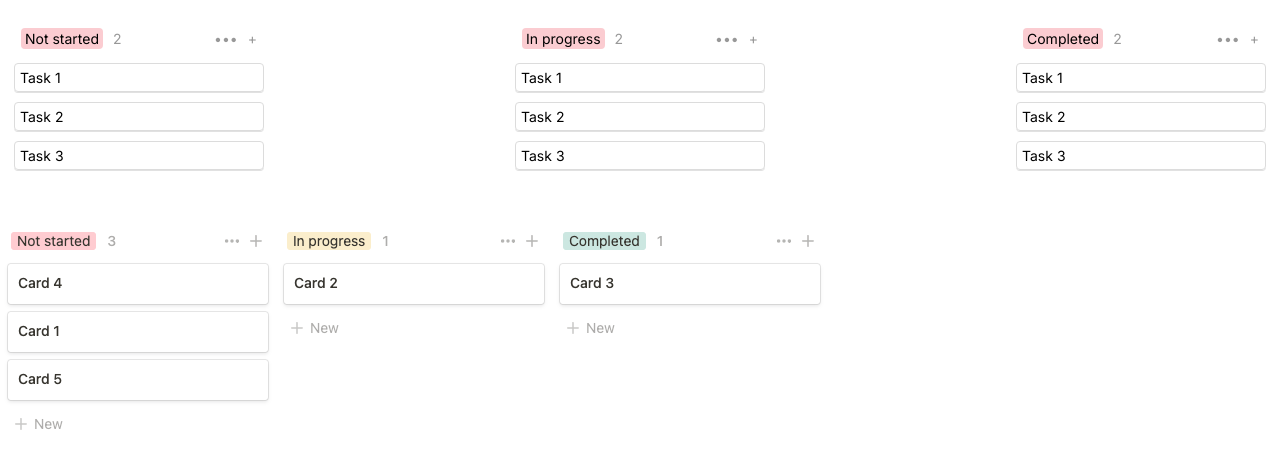
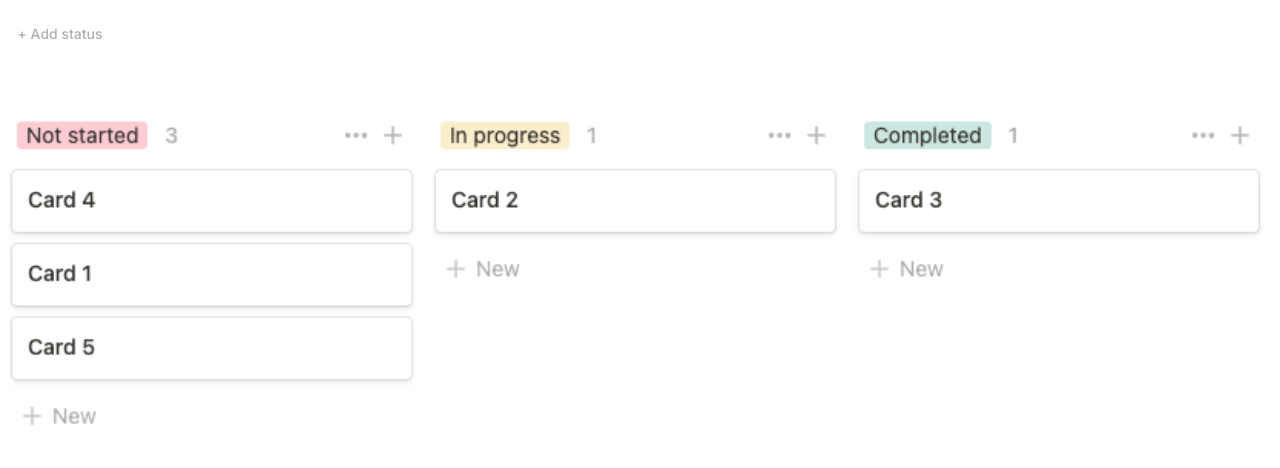
Before and after one commit to adayush/react-kanban, a React (Create React App) app: page / in a window 1280 px wide. Shown: the top 468 px of the page. Built offline with nearby package versions, Linux system fonts and the light colour scheme.

Commit message:
add tasks and status feature

```diff
--- a/src/App.js
+++ b/src/App.js
@@ -1,19 +1,21 @@
+import { useState } from 'react';
 import { Routes, Route } from 'react-router-dom';
 
 import Kanban from "./components/kanban";
 import Page from "./components/page"
-import "./data.json"
 import "./index.css"
 
 function App() {
+  //const file = require("./data.json")
   if (!localStorage.getItem('data')) {
-    const data = {}
-    localStorage.setItem('data', JSON.stringify(data))
+    console.log('Data not found, setting blank string')
+    localStorage.setItem('data', JSON.stringify([]))
   }
+  const [data, setData] = useState(JSON.parse(localStorage.getItem('data')))
 
   return <Routes>
-    <Route path='/' element={<Kanban />} />
-    <Route path='/edit/:id' element={<Page />} />
+    <Route path='/' element={<Kanban data={data} setData={setData} />} />
+    <Route path='/edit/:pageId/:taskId' element={<Page />} />
   </Routes>
 }
 
--- a/src/components/kanban.js
+++ b/src/components/kanban.js
@@ -1,45 +1,48 @@
+import NewButton from "./newButton"
 import style from "./kanban.module.css"
 
-const Status = ({title}) => (
+const Status = ({ id, title, tasks, data, setData }) => {
+  return (
     <div className={style.status}>
       <div className={style.header}>
         <div className={style.title}>
           <div>{title}</div>
-        <span>2</span>
+          <span>{tasks.length}</span>
         </div>
         <div>
-        <div>•••</div>
-        <div>+</div>
+          <img src={require("../images/dots.png")} alt="menu dots" />
+          <img src={require("../images/plus.png")} alt="plus" />
         </div>
       </div>
       <div className={style.tasks}>
         {/* Tasks */}
-      <div className={style.task}>
-        <span>Task 1</span>
+        {tasks.map((task) => (
+          <div key={task.id} className={style.task} onClick={() =>
+            window.open(`/edit/${id}/${task.id}`, '_blank', 'noopen,noreferrer')}>
+
+            <span>{task.title}</span>
           </div>
-      <div className={style.task}>
-        <span>Task 2</span>
-      </div>
-      <div className={style.task}>
-        <span>Task 3</span>
-      </div>
+        ))}
+        <NewButton type="task" data={data} statusId={id} setData={setData} />
       </div>
     </div>
   )
+}
 
-const Kanban = () => {
+const Kanban = ({ data, setData }) => {
+  console.log(typeof(data))
   return (
     <div>
       <div className={style.kanban}>
-        <Status title="Not started" />
-        <Status title="In progress" />
-        <Status title="Completed" />
+        {data?.map((status) => <Status key={status.id} id={status.id} title={status.title} tasks={status.tasks} data={data} setData={setData} />)}
+        <div className={style.status}>
+          <NewButton type="status" data={data} setData={setData} />
+        </div>
       </div>
       <br />
       <br />
-      <img src={require('./kanban.png')} />
+      <img className={style.temp} src={require('./kanban.png')} alt="temp" />
     </div>
-
   )
 }
 
--- a/src/components/kanban.module.css
+++ b/src/components/kanban.module.css
@@ -1,18 +1,26 @@
+.temp {
+    width: 100%;
+}
+
 .kanban {
     display: flex;
-    justify-content: space-between;
+    overflow-x: scroll;
 }
 
 .status {
-    padding: 1rem;
+    padding: 1rem 0.5rem;
+    width: 100%;
     min-width: 250px;
+    max-width: 300px;
 }
 .header {
     display: flex;
     justify-content: space-between;
-    margin: 0.5rem 0;
-    padding: 0.5rem;
+    margin: 0.75rem 0.25rem;
     color: #989898;
+}
+.header img {
+    max-width: 1.5rem;
 }
 .header div {
     display: flex;
@@ -21,23 +29,47 @@
     align-items: center;
 }
 .title {
-    font-size: 1rem;
+    font-size: 0.9rem;
+    font-weight: 500;
 }
 .title div {
-    padding: 2px 4px;
+    padding: 2px 6px;
     border-radius: 4px;
     color: black;
+}
+.status .title div {
+    background-color: #dcdcdc;
+}
+.status:nth-child(1) .title div {
     background-color: #fbccd1;
 }
+.status:nth-child(2) .title div {
+    background-color: #fbeecc;
+}
+.status:nth-child(3) .title div {
+    background-color: #cce7e1;
+}
+
 
 .tasks {
     display: flex;
     flex-direction: column;
     gap: 10px;
+    /* max-height: 200px;
+    overflow-y: scroll; */
 }
 .task {
     border: 1px solid #dcdcdc;
     border-radius: 4px;
     box-shadow: 0px 1px #e1e1e1;
-    padding: 5px;
+    padding: 0.75rem;
+    font-weight: 500;
 }
+.task:hover {
+    background-color: #f5f5f5;
+}
+.task.empty {
+    border: none;
+    box-shadow: none;
+    color: #aeaeae;
+}
--- /dev/null
+++ b/src/components/newButton.js
@@ -0,0 +1,51 @@
+import style from "./kanban.module.css"
+
+const NewButton = ({ data, setData, type, statusId }) => {
+  const newTask = () => {
+    let taskId = ""
+    const newData = data.map(status => {
+      if (status.id === statusId) {
+        status.tasks.push({
+          id: Date.now(),
+          title: "Untitled",
+          date: new Date().toDateString(),
+          status: statusId,
+          description: ""
+        })
+        taskId = status.tasks[status.tasks.length -1].id
+      }
+      return status
+    })
+    localStorage.setItem("data", JSON.stringify(newData));
+    setData(newData)
+    window.open(`/edit/${statusId}/${taskId}`, '_blank', 'noopen,noreferrer')
+  }
+
+  const newStatus = () => {
+    const newData = data.concat({
+      id: Date.now(),
+      title: "Untitled",
+      tasks: []
+    })
+    localStorage.setItem("data", JSON.stringify(newData));
+    setData(newData)
+    console.log(data)
+  }
+
+  if (type === "status") {
+    return (
+      <div className={style.task + " " + style.empty} onClick={newStatus}>
+        <span>+ Add status</span>
+      </div>
+    )
+  }
+  else if (type === "task") {
+    return (
+      <div className={style.task + " " + style.empty} onClick={newTask}>
+        <span>+ New</span>
+      </div>
+    )
+  }
+}
+
+export default NewButton
--- a/src/data.json
+++ b/src/data.json
@@ -1,3 +1,62 @@
-{
-    "status": []
-}
+[
+    {
+        "id": "status1",
+        "title": "Not started",
+        "tasks": [
+            {
+                "id": "task1",
+                "title": "Task 1",
+                "date": "date",
+                "status": "Not started",
+                "description": ""
+            },
+            {
+                "id": "task2",
+                "title": "Task 2",
+                "date": "date",
+                "status": "Not started",
+                "description": ""
+            },
+            {
+                "id": "task3",
+                "title": "Task 3",
+                "date": "date",
+                "status": "Not started",
+                "description": ""
+            }
+        ]
+    },
+    {
+        "id": "status2",
+        "title": "Started",
+        "tasks": [
+            {
+                "id": "task1",
+                "title": "Task 1",
+                "date": "date",
+                "status": "Started",
+                "description": ""
+            }
+        ]
+    },
+    {
+        "id": "status3",
+        "title": "Completed",
+        "tasks": [
+            {
+                "id": "task1",
+                "title": "Task 1",
+                "date": "date",
+                "status": "Completed",
+                "description": ""
+            },
+            {
+                "id": "task2",
+                "title": "Task 2",
+                "date": "date",
+                "status": "Completed",
+                "description": ""
+            }
+        ]
+    }
+]
```
Also changed, not shown: src/images/dots.png (added), src/images/plus.png (added). Lines whose indentation alone changed are shown as unchanged.
